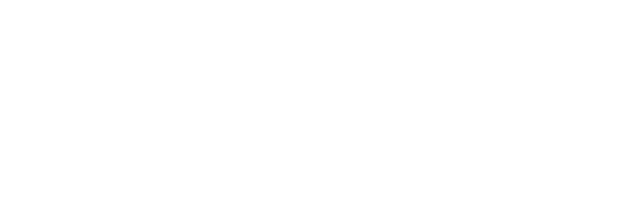
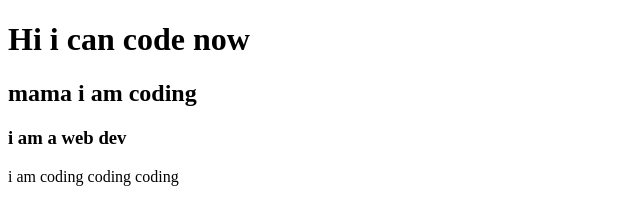
Before and after one commit to asif-fahad/my-second-repo, a plain HTML site: page index.html in a window 1280 px wide. Shown: the whole page, without its empty margins (0-640 px from the left). Drawn offline with Linux system fonts and the light colour scheme.

Commit message:
header changed

```diff
--- a/index.html
+++ b/index.html
@@ -7,6 +7,10 @@
     <title>My Second Repo</title>
 </head>
 <body>
+    <h1>Hi i can code now</h1>
+    <h2>mama i am coding</h2>
+    <h3>i am a web dev</h3>
+    <p>i am coding coding coding</p>
 
 </body>
 </html>
```
